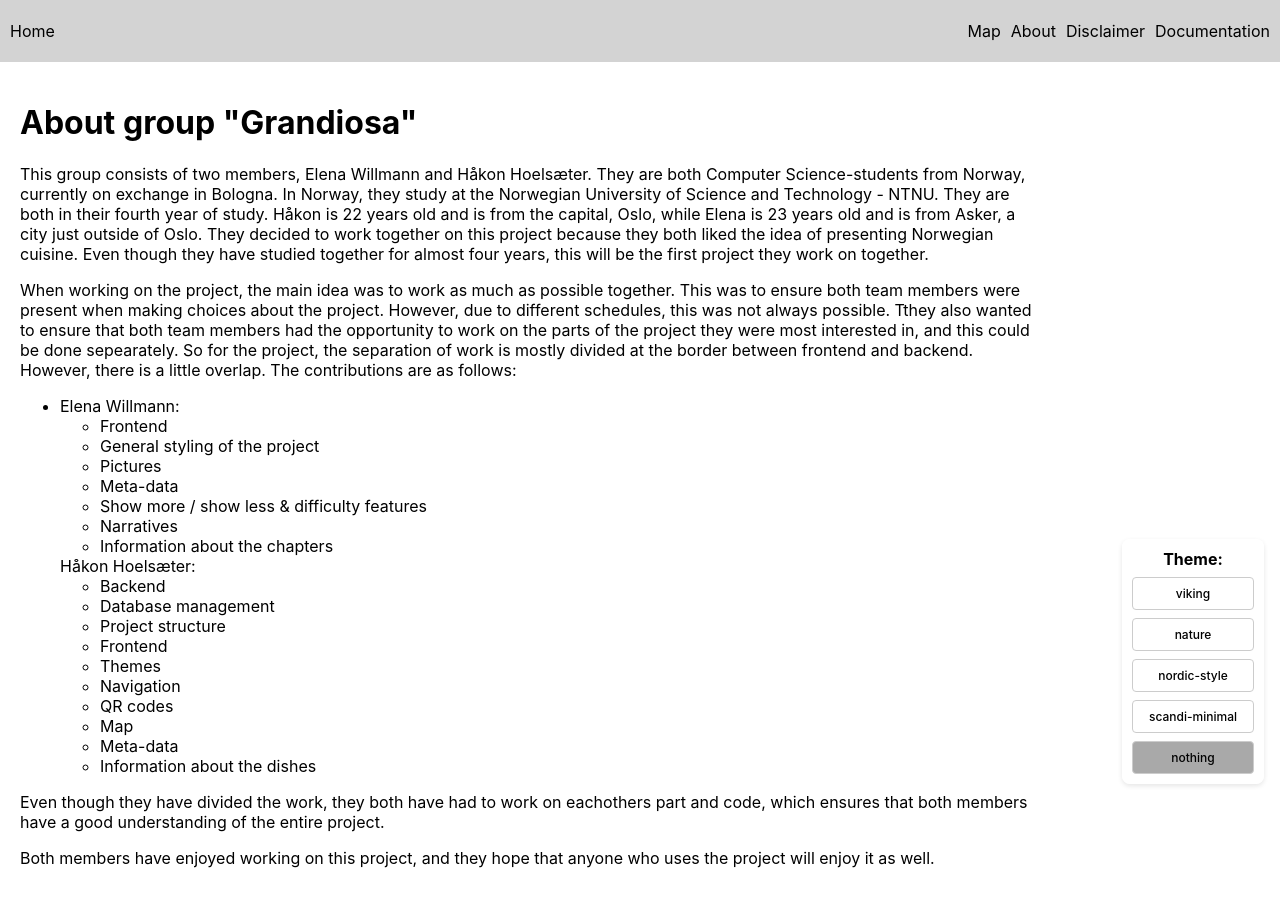
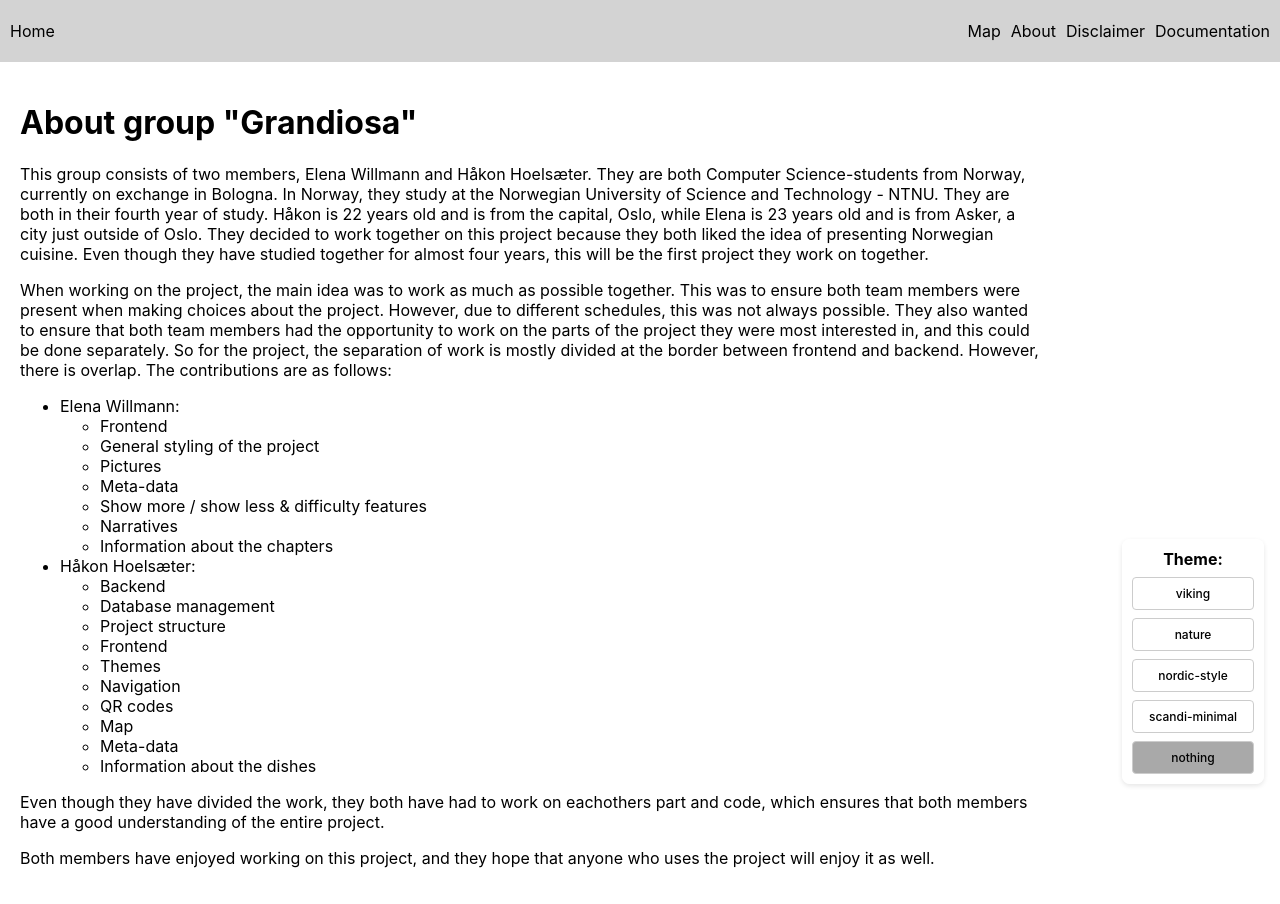
Before and after one commit to heiken1108/Info-Modelling-project, a React (Vite) app in the folder norwegian-cuisine/: page /about in a window 1280 px wide. Built offline with nearby package versions, Linux system fonts and the light colour scheme.

Commit message:
added information in aboutpage

```diff
--- a/norwegian-cuisine/src/pages/AboutPage.tsx
+++ b/norwegian-cuisine/src/pages/AboutPage.tsx
@@ -21,11 +21,11 @@ function AboutPage() {
 					When working on the project, the main idea was to work as much as possible together.
 					This was to ensure both team members were present when making choices about the project.
 					However, due to different schedules, this was not always possible.
-					Tthey also wanted to ensure that both team members had the opportunity to work
-					on the parts of the project they were most interested in, and this could be done sepearately.
+					They also wanted to ensure that both team members had the opportunity to work
+					on the parts of the project they were most interested in, and this could be done separately.
 					So for the project, the separation of work is mostly divided at
-					the border between frontend and backend. However, there is a
-					little overlap. The contributions are as follows:
+					the border between frontend and backend. However, there is
+					overlap. The contributions are as follows:
 				</p>
 				<ul>
 					<li>
@@ -39,6 +39,8 @@ function AboutPage() {
 							<li>Narratives</li>
 							<li>Information about the chapters</li>
 						</ul>
+					</li>
+					<li>
 						Håkon Hoelsæter: <br />
 						<ul>
 							<li>Backend</li>
```
